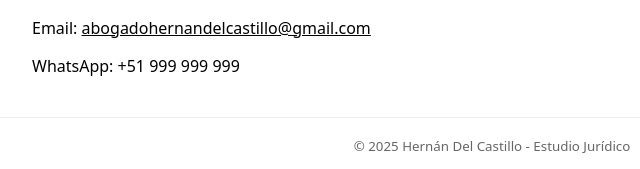
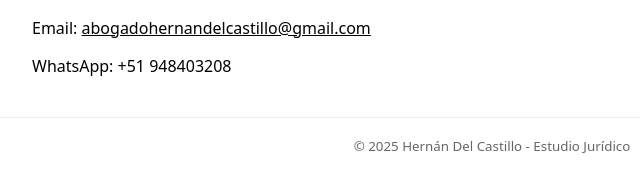
Before and after one commit to Hernan1979/abogado-web-static, a plain HTML site: page index.html in a window 1280 px wide. Shown: the part 835-1004 px from the top of the page, 148-788 px from the left. Drawn offline with Linux system fonts and the light colour scheme.

Commit message:
Update index.html

```diff
--- a/index.html
+++ b/index.html
@@ -34,7 +34,7 @@
     <section class="contact">
       <h2>Contacto</h2>
       <p>Email: <a href="mailto:abogadohernandelcastillo@gmail.com">abogadohernandelcastillo@gmail.com</a></p>
-      <p>WhatsApp: +51 999 999 999</p>
+      <p>WhatsApp: +51 948403208</p>
     </section>
   </main>
 
```
